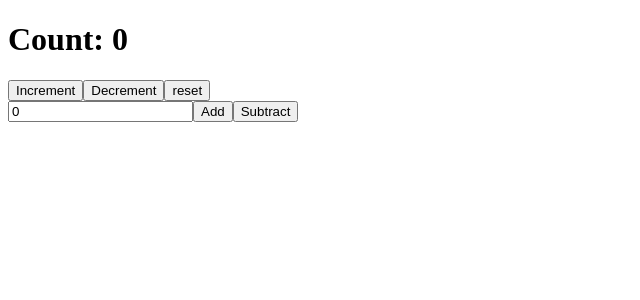
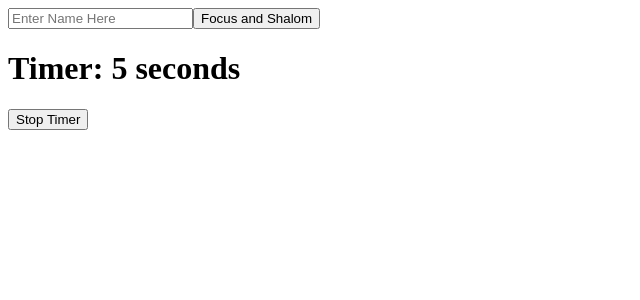
Before and after one commit to Sicheco/react19-tutorial, a React (Vite) app: page / in a window 1280 px wide. Shown: the top 300 px of the page, without its empty margins (0-640 px from the left). Built offline with nearby package versions, Linux system fonts and the light colour scheme.

Commit message:
useRef Challenge

```diff
--- a/src/App.jsx
+++ b/src/App.jsx
@@ -1,9 +1,13 @@
-import Counter from "./components/Counter";
+import { useRef } from "react";
+import FocusInput from "./components/FocusInput";
+import Timer from "./components/Timer";
 
 export function App() {
+
   return (
     <div>
-      <Counter />
+      <FocusInput />
+      <Timer />
     </div>
   );
 }
--- /dev/null
+++ b/src/components/FocusInput.jsx
@@ -0,0 +1,20 @@
+import React from 'react'
+import { useRef } from 'react'
+
+function FocusInput() {
+  const inputElement = useRef(null);
+
+  function focusInputAndWriteShalom() {
+    inputElement.current.focus();
+    inputElement.current.value = 'Shalom';
+  }
+
+  return (
+    <div>
+      <input type='text' ref={inputElement} placeholder='Enter Name Here' />
+      <button onClick={focusInputAndWriteShalom}>Focus and Shalom</button>
+    </div>
+  )
+}
+
+export default FocusInput
--- /dev/null
+++ b/src/components/Timer.jsx
@@ -0,0 +1,28 @@
+import React from 'react'
+import { useState, useEffect, useRef } from 'react'
+
+function Timer() {
+  const [count, setCount] = useState(0);
+  const intervalRef = useRef(null);
+
+  useEffect(() => {
+    intervalRef.current = setInterval(() => {
+      setCount(prevCount => prevCount + 1);
+    }, 1000);
+
+    return () => {
+      clearInterval(intervalRef.current);
+    }
+  }, [])
+
+  return (
+    <div>
+      <h1>Timer: {count} seconds
+
+      </h1>
+      <button onClick={() => clearInterval(intervalRef.current)}>Stop Timer</button>
+    </div>
+  )
+}
+
+export default Timer
```
